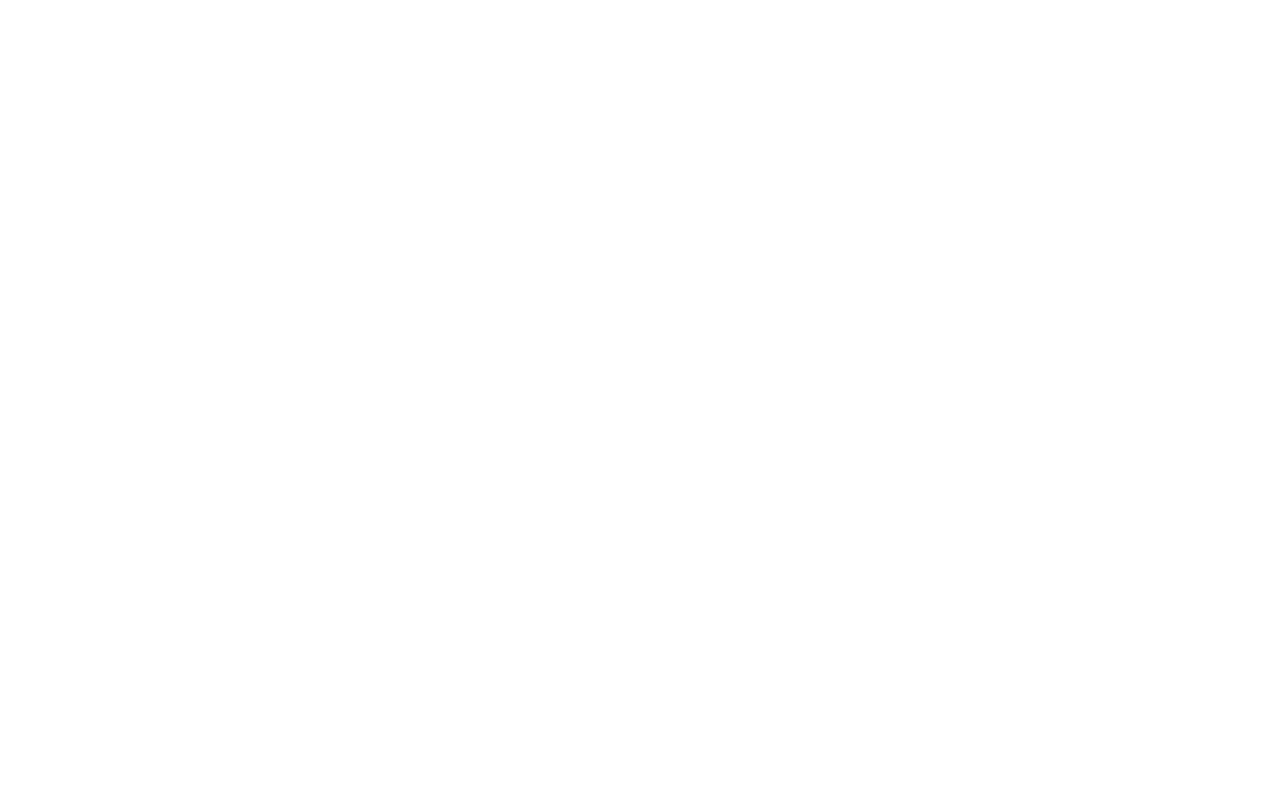
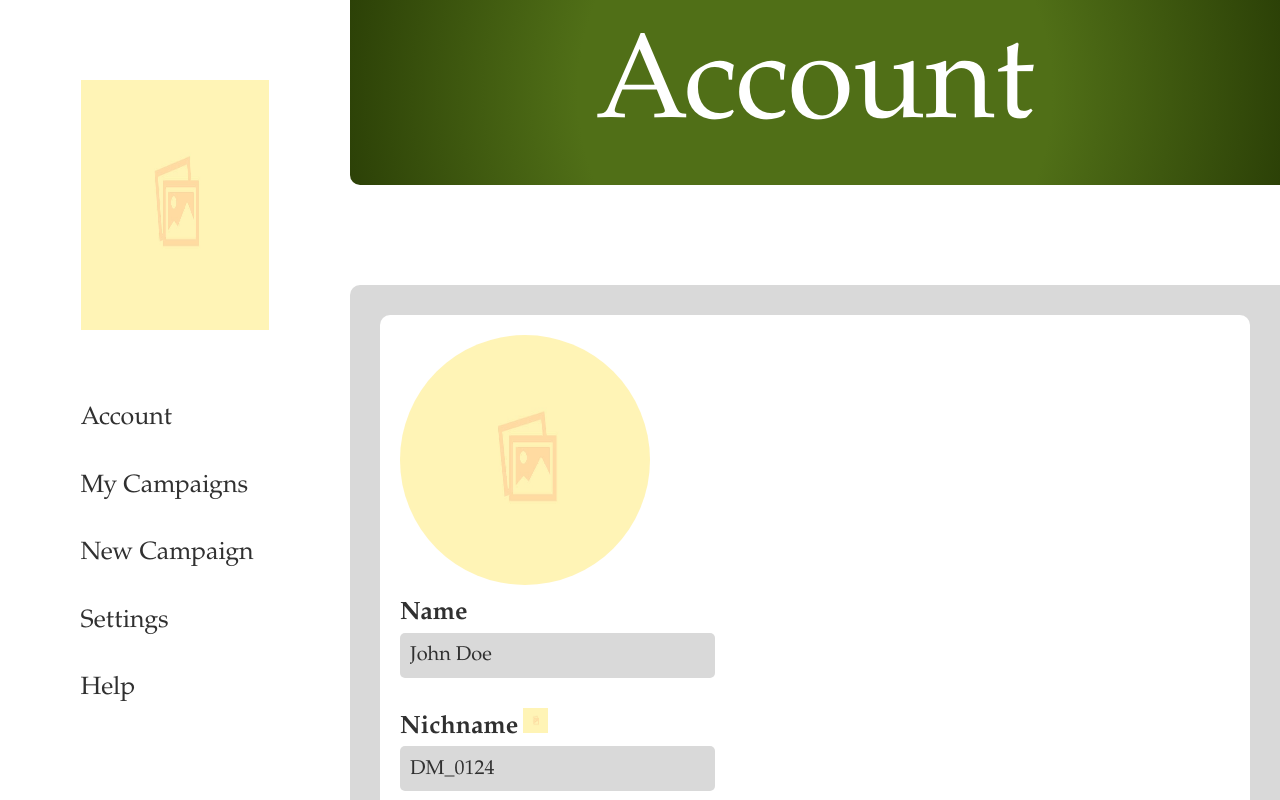
Before and after one commit to WouterOnGithub/Waystone, a React (Vite) app in the folder waystoneProject/: page /user/Account_Page_EDIT in a window 1280 px wide. Before the commit this address had no page. Shown: the top 800 px of the page. Built offline with nearby package versions, Linux system fonts and the light colour scheme.

Commit message:
Account_Page_EDIT complete & Main CSS edited

```diff
--- a/waystoneProject/src/App.jsx
+++ b/waystoneProject/src/App.jsx
@@ -8,7 +8,7 @@ import { BrowserRouter as Router, Route, Routes } from "react-router-dom";
 
 import Main_Page from "./pages/Main_Page";
 import Account_Page from "./pages/Account_Page"
-{/* import Account_Page_EDIT from "./pages/Account_Page_EDIT" */}
+import Account_Page_EDIT from "./pages/Account_Page_EDIT"
 import My_Campaigns_Page from "./pages/My_Campaigns_Page"
 
 {/* import New_Campaign_Page_CAMPAIGN from "./pages/New_Campaign_Page_CAMPAIGN" */}
@@ -51,7 +51,7 @@ function App()
 
                 <Route path="/" element={<Main_Page />} /> {/* Opens the site on this page, later the login page ! */}
                 <Route path="/user/Account_Page" element={<Account_Page />} />
-                {/* <Route path="/user/Account_Page_EDIT" element={<Account_Page_EDIT />} /> */}
+                <Route path="/user/Account_Page_EDIT" element={<Account_Page_EDIT />} />
                 <Route path="/user/My_Campaigns_Page" element={<My_Campaigns_Page />} />
 
                 {/* <Route path="/user/New_Campaign_Page_CAMPAIGN" element={<New_Campaign_Page_CAMPAIGN />} /> */}
--- a/waystoneProject/src/pages/Account_Page.jsx
+++ b/waystoneProject/src/pages/Account_Page.jsx
@@ -7,7 +7,7 @@ import Waystone_Logo from "../assets/PlaceholderImage.jpg";
 import Edit_Logo from "../assets/PlaceholderImage.jpg";
 import Placeholder from "../assets/PlaceholderImage.jpg";
 
-function Main_Page()
+function Account_Page()
 {
   return (
     <div>
@@ -85,4 +85,4 @@ function Main_Page()
   );
 }
 
-export default Main_Page;
+export default Account_Page;
--- a/waystoneProject/src/pages/Account_Page_EDIT.jsx
+++ b/waystoneProject/src/pages/Account_Page_EDIT.jsx
@@ -1 +1,71 @@
-/* Not completed */
+/* Complete */
+import React from "react";
+import { Link } from "react-router-dom";
+import "./pages-css/CSS.css";
+import "./pages-css/Account_Page.css";
+import Waystone_Logo from "../assets/PlaceholderImage.jpg";
+import UploadIMG_Logo from "../assets/PlaceholderImage.jpg";
+import Required_Logo from "../assets/PlaceholderImage.jpg";
+import Placeholder from "../assets/PlaceholderImage.jpg";
+
+function Account_Page_EDIT()
+{
+  return (
+    <div>
+      <div className="navigation">
+      <nav>
+        <br />
+        <img src={Waystone_Logo} alt="Waystone_Logo" id="Waystone_Logo" />
+        <br />
+        <br />
+        <br />
+        <Link to="/">Account</Link>
+        <br />
+        <br />
+        <Link to="/">My Campaigns</Link>
+        <br />
+        <br />
+        <Link to="/">New Campaign</Link>
+        <br />
+        <br />
+        <Link to="/">Settings</Link>
+        <br />
+        <br />
+        <Link to="/">Help</Link>
+      </nav>
+      </div>
+
+      <div id="main">
+        {/* The green bar at the top of the page */}
+        <div id="title">
+            <p>Account</p>
+        </div>
+        {/* The account section */}
+        <div id="content">
+            {/* Main account section */}
+            <div id="account-box">
+                <form id="input-box-gray">
+                    <label htmlFor="upload-img">
+                        <img src={UploadIMG_Logo} alt="UploadIMG_Logo" id="UploadIMG_Logo" />
+                    </label>
+                    <input type="file" id="upload-img" hidden/>
+                    <br />
+                    <label htmlFor="name"><b>Name</b></label><br />
+                    <input type="text" id="name" defaultValue="John Doe"/>
+                    <br /><br />
+                    <label htmlFor="nickname"><b>Nichname</b></label> <img src={Required_Logo} alt="Required_Logo" id="Required_Logo" /><br />
+                    <input type="text" id="nickname" value="DM_0124" required/>
+                    <br /><br />
+                    <label htmlFor="introduction"><b>Introduction</b> (max. 150 characters)</label><br />
+                    <textarea name="introduction" id="introduction" defaultValue="Hello, my name is [Your name] !" maxlength="150"></textarea>
+                    <br /><br />
+                    <button id="button-green">Save</button>
+                </form>
+            </div>
+        </div>
+      </div>
+    </div>
+  );
+}
+
+export default Account_Page_EDIT;
--- a/waystoneProject/src/pages/pages-css/Account_Page.css
+++ b/waystoneProject/src/pages/pages-css/Account_Page.css
@@ -38,3 +38,42 @@
     height: 300px;
     padding: 10px;
 }
+
+/* input boxes */
+#UploadIMG_Logo
+{
+    border-radius: 200px;
+    cursor: pointer;
+    height: 250px; /* later replaced by: height: 40%; */
+    width: 250px; /* later replaced by: width: 40%; */
+    margin-right: 5000px;
+    transition: box-shadow 0.3s ease, transform 0.3s ease;
+}
+#UploadIMG_Logo:hover
+{
+    box-shadow: 0 8px 20px rgba(43, 43, 43, 0.3);
+    transform: translateY(-2px);
+}
+/* Gray input boxes */
+#Required_Logo
+{
+    height: 25px; /* later replaced by: height: auto; */
+    width: 25px; /* later replaced by: width: auto; */
+}
+#input-box-gray input, #input-box-gray textarea
+{
+    border-radius: var(--border-radius2);
+    background: var(--background-colour2);
+    border: none;
+    width: 300px;
+    height: 35px;
+    padding: 5px;
+    padding-left: 10px;
+}
+#input-box-gray textarea
+{
+    width: 600px;
+    height: 200px;
+}
+
+/* White input boxes */
--- a/waystoneProject/src/pages/pages-css/CSS.css
+++ b/waystoneProject/src/pages/pages-css/CSS.css
@@ -13,6 +13,7 @@
     --background-color4: #303030;
     --projectbox-colour: #E7D665; /* Other 2 colours are: #D34848 and #447DC9 */
     --border-radius: 10px;
+    --border-radius2: 5px;
 
     font-family: Garamond, serif, cursive;
     overflow-x: hidden;
@@ -20,6 +21,31 @@
     font-size: var(--body-text);
     margin: 0;
 }
+
+/* Scollbar for EVERY PAGE */
+::-webkit-scrollbar
+{
+  width: 15px;
+}
+::-webkit-scrollbar-track
+{
+  background: var(--background-colour);
+  box-shadow: inset 0 0 7px var(--background-color4);
+}
+::-webkit-scrollbar-thumb
+{
+    border-radius: var(--border-radius);
+    background: rgba(80, 111, 23, 1);
+    box-shadow: inset 0 0 10px rgba(44, 65, 7, 1);
+    height: 20px;
+}
+::-webkit-scrollbar-thumb:hover
+{
+    background: rgb(118, 160, 39);
+    cursor: grab;
+    transition: 0.3s;
+}
+
 .navigation /* Navigation Side-bar */
 {
     background: var(--background-colour);
@@ -49,6 +75,7 @@ nav a:hover
 {
     /* TO BE ABJUSTED WHEN TRUE IMG IS ADDED */
     width: 70%;
+    height: 250px;
 }
 #Settings_Logo
 {
@@ -123,7 +150,7 @@ nav a:hover
     width: 250px;
     height: 40px;
 }
-#box button
+#box button /* Archive button */
 {
     background-color: var(--background-color4);
     color: var(--text-color2);
@@ -132,7 +159,7 @@ nav a:hover
     margin: 5px;
     margin-right: 7px;
 }
-#box button:hover
+#box button:hover /* Archive button */
 {
     background-color: var(--background-colour);
     color: var(--text-color);
@@ -140,7 +167,7 @@ nav a:hover
     transition: 0.3s;
 }
 
-#button-green
+#button-green /* All green_ buttons button */
 {
     border-radius: var(--border-radius);
     background: var(--background-gradient);
@@ -151,7 +178,7 @@ nav a:hover
     padding-right: 25px;
     transition: box-shadow 0.3s ease, transform 0.3s ease;
 }
-#button-green:hover
+#button-green:hover /* All green_ buttons button */
 {
     color: var(--text-color2);
     transition: 0.5s;
```
